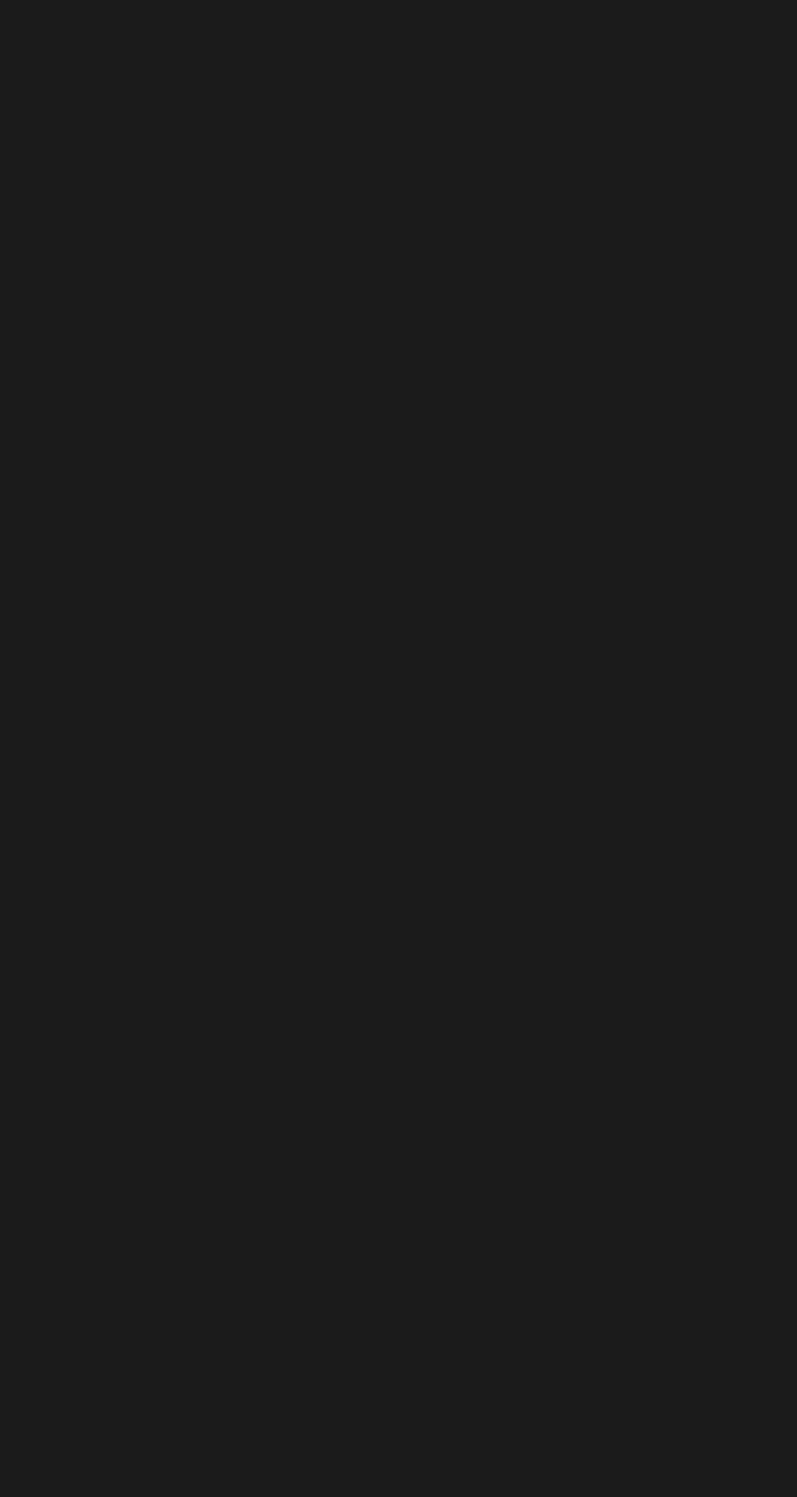
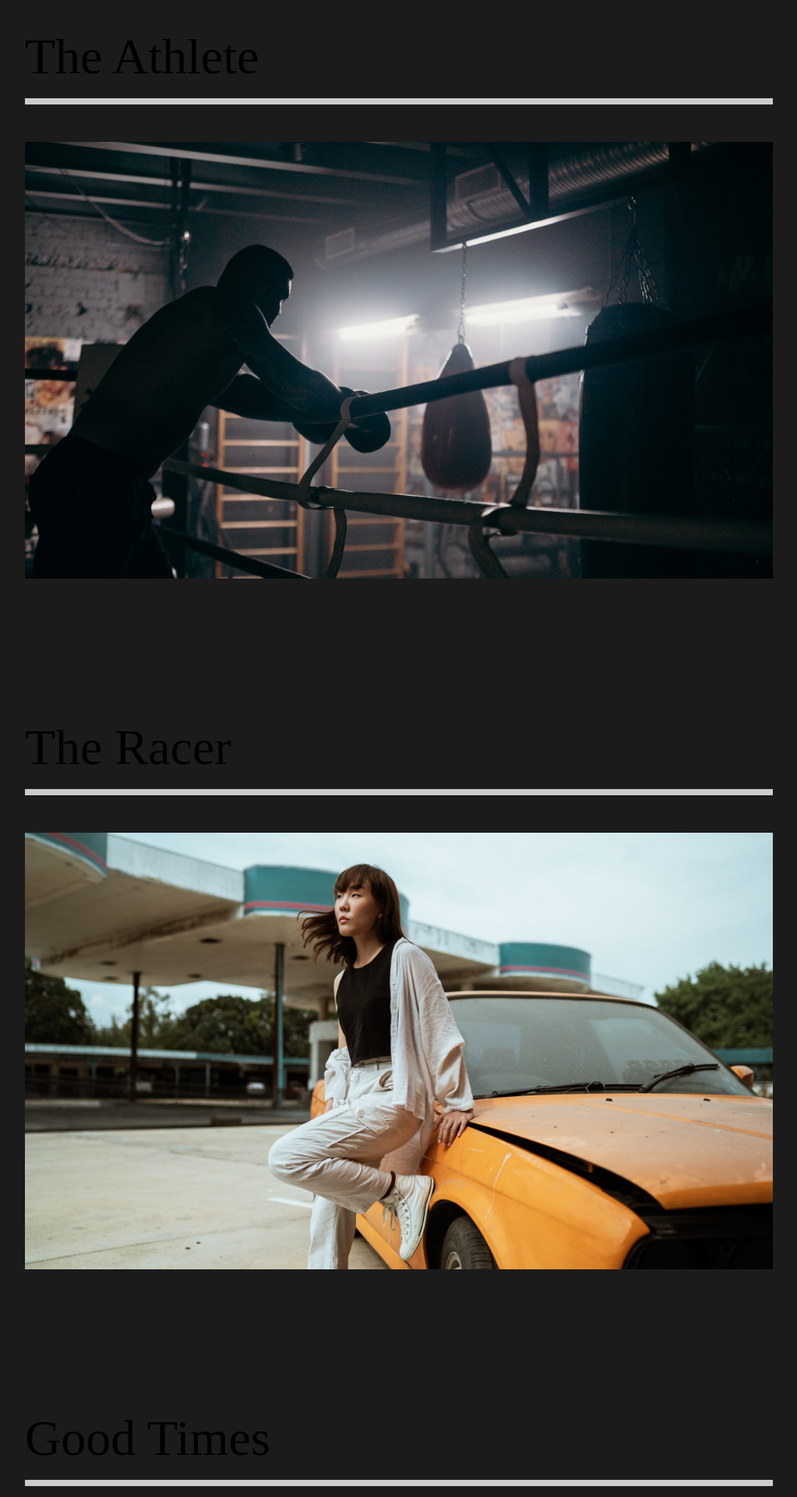
Before and after one commit to Tarun-Mittal-cell/PalettePhantasm, a React (Create React App) app: page /work in a window 1280 px wide. Shown: the part 140-2060 px from the top of the page at 78% size, without its empty margins (128-1151 px from the left). Before the commit the page ends 800 px from the top, so only its background shows below. Built offline with nearby package versions, Linux system fonts and the light colour scheme.

Commit message:
added content to our work container

```diff
--- a/src/App.js
+++ b/src/App.js
@@ -1,5 +1,5 @@
 import React from 'react';
-import { Routes, Route } from 'react-router-dom';
+import { Routes, Route } from 'react-router-dom'; //Routes is like switch which will make sure that once the url string matches one char it stops and Route is used for navigation
 
 // Import pages
 import GlobalStyle from './components/GlobalStyle';
--- a/src/pages/OurWork.js
+++ b/src/pages/OurWork.js
@@ -1,11 +1,62 @@
 import React from "react";
+import styled from "styled-components";
+import { Link } from "react-router-dom";
+
+//Images
+import athlete from '../img/athlete-small.png';
+import theracer from '../img/theracer-small.png';
+import goodtimes from '../img/goodtimes-small.png';
+
 
 const OurWork = () => {
     return (
-        <div>
-            <h1>Our Work</h1>
-        </div>
+        <Work>
+            <Movie>
+                <h2>The Athlete</h2>
+                <div className="line"></div>
+                <Link>
+                    <img src={athlete} alt="athlete" />
+                </Link>
+            </Movie>
+            <Movie>
+                <h2>The Racer</h2>
+                <div className="line"></div>
+                <Link>
+                    <img src={theracer} alt="theracer" />
+                </Link>
+            </Movie>
+            <Movie>
+                <h2>Good Times</h2>
+                <div className="line"></div>
+                <Link>
+                    <img src={goodtimes} alt="goodtimes" />
+                </Link>
+            </Movie>
+        </Work>
     );
 };
 
+const Work = styled.div`
+    min-height: 100vh;
+    overflow: hidden;
+    padding: 5rem 10rem;
+    h2 {
+        padding: 1rem 0rem;
+    }
+`;
+
+const Movie = styled.div`
+    padding-bottom: 10rem;
+    .line {
+        height: 0.5rem;
+        background: #cccccc;
+        margin-bottom: 3rem;
+    }
+    img {
+        width: 100%;
+        height: 70vh;
+        object-fit: cover;
+    }
+`;
+
 export default OurWork;
```
